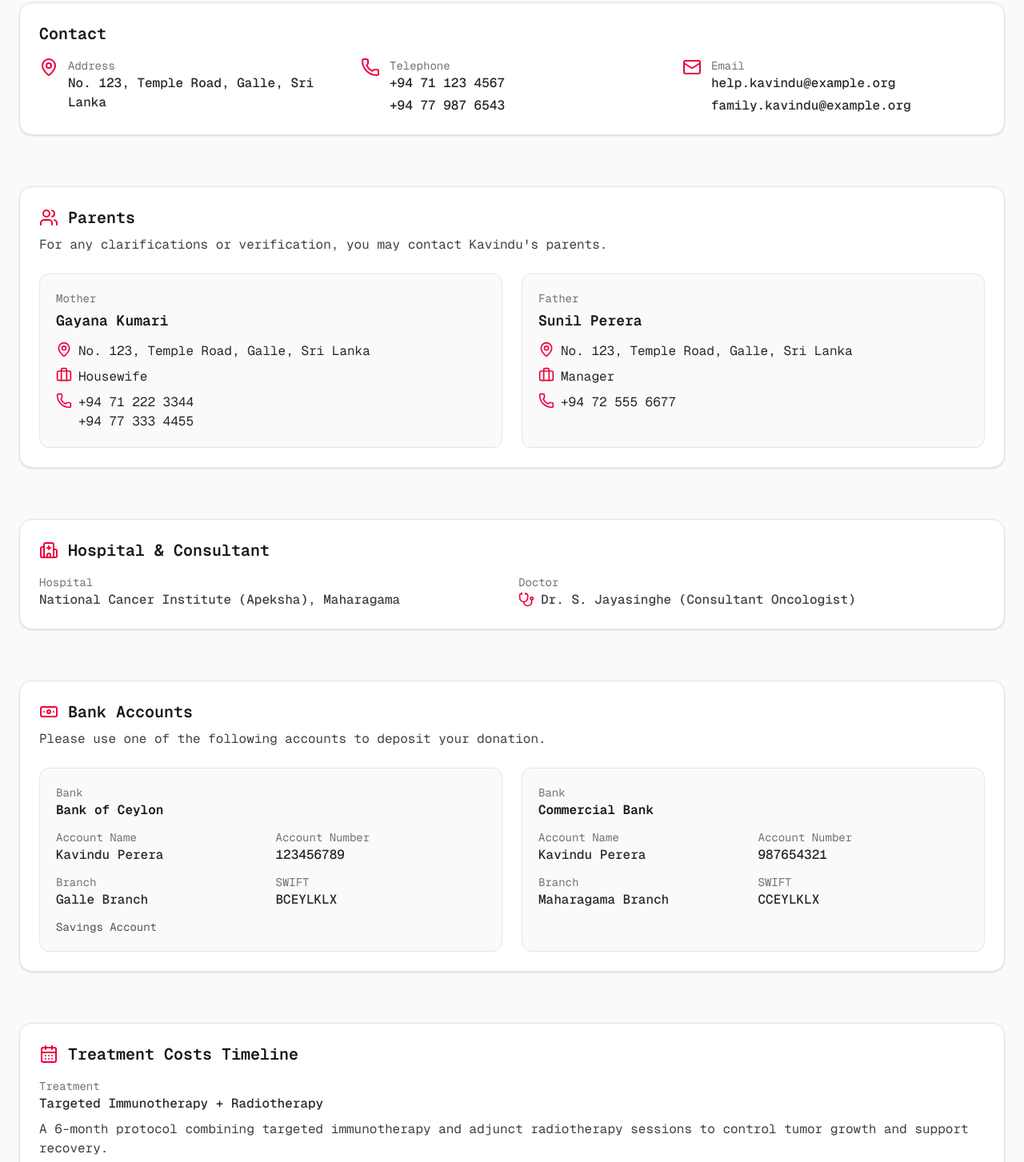
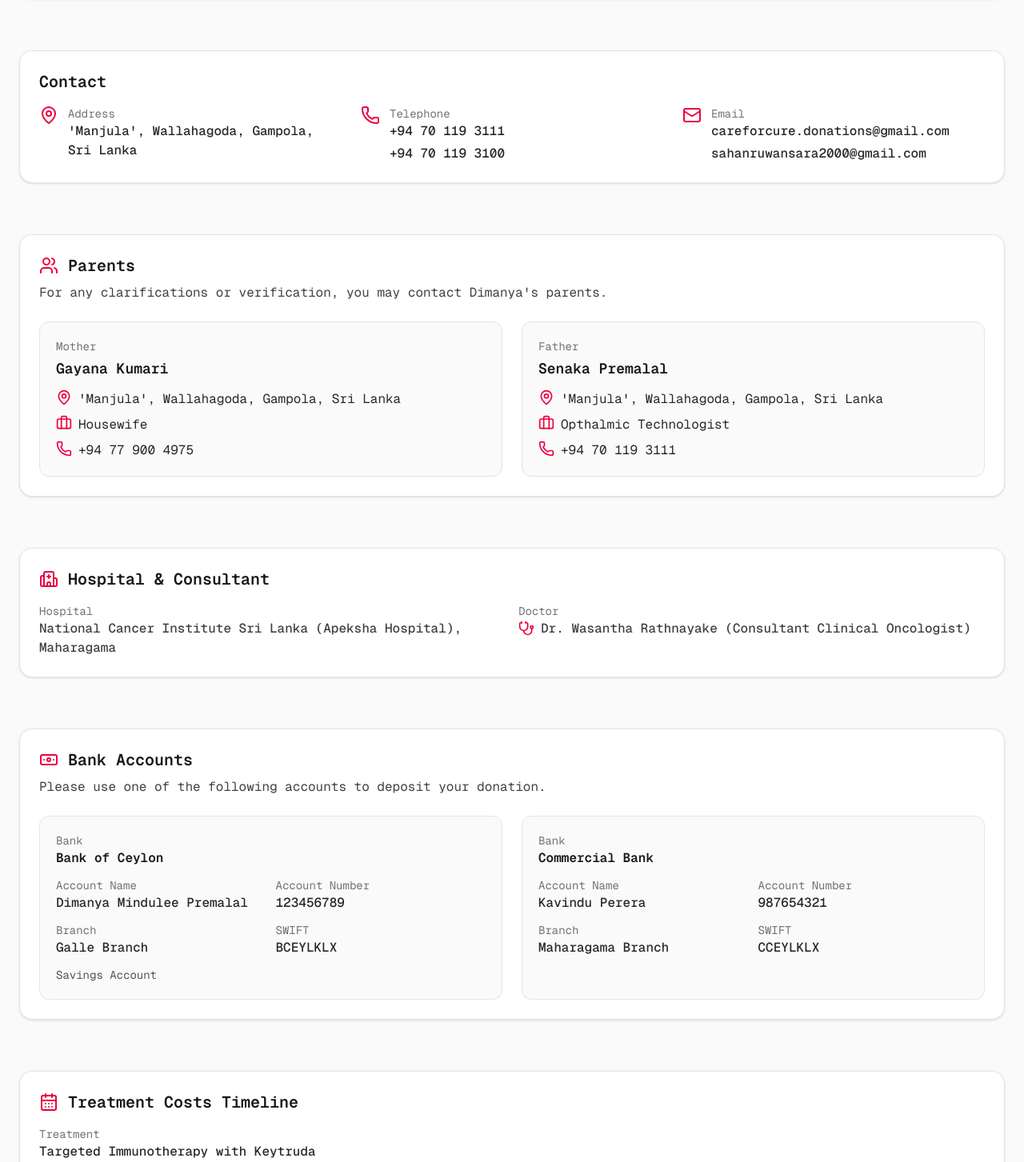
Before and after one commit to sankhaBA/cancer-patient-donation-site, a Next.js app: page / in a window 1280 px wide. Shown: the part 1177-2630 px from the top of the page at 80% size. Built offline with nearby package versions, Linux system fonts and the light colour scheme.

Commit message:
commit chnages

```diff
--- a/src/components/ParentsDetails.tsx
+++ b/src/components/ParentsDetails.tsx
@@ -48,7 +48,7 @@ export default function ParentsDetails({ mother, father }: ParentsDetailsProps)
           <h2 className="text-xl font-semibold text-zinc-900">Parents</h2>
         </div>
         <p className="mt-2 text-zinc-700">
-          For any clarifications or verification, you may contact Kavindu's parents.
+          For any clarifications or verification, you may contact Dimanya's parents.
         </p>
         <div className="mt-6 grid grid-cols-1 md:grid-cols-2 gap-6">
           <ParentCard label="Mother" parent={mother} />
--- a/src/data/dummy.ts
+++ b/src/data/dummy.ts
@@ -57,30 +57,30 @@ export type DonationSiteData = {
 
 export const dummyData: DonationSiteData = {
   patient: {
-    name: "Kavindu Perera",
+    name: "Dimanya Mindulee Premalal",
     age: 20,
   },
   disease: {
-    title: "Advanced Cutaneous Carcinoma",
+    title: "Malignant Melanoma Cancer",
     summary:
-      "Kavindu is a kind, resilient young Sri Lankan battling an aggressive form of skin cancer. Immediate multi-phase treatment is required to halt progression and protect vital functions. Your support directly funds his life-saving care.",
+      "Dimanya is a kind, resilient young Sri Lankan battling an aggressive form of skin cancer, currently at stage III. An immunotherapy course of Keytruda (Pembrolizumab) is required to improve her chances of remission and long-term survival.Your support can make a life-changing difference in her fight against this disease.",
   },
   docsLink:
-    "https://drive.google.com/drive/folders/EXAMPLE-VERIFIED-PATIENT-DOCUMENTS",
+    "https://drive.google.com/drive/folders/1Qvv_ZOpmq06cf0wz8RRJaILQ0WU-VZp6?usp=sharing",
   contact: {
     address:
-      "No. 123, Temple Road, Galle, Sri Lanka",
-    phones: ["+94 71 123 4567", "+94 77 987 6543"],
-    emails: ["help.kavindu@example.org", "family.kavindu@example.org"],
+      "'Manjula', Wallahagoda, Gampola, Sri Lanka",
+    phones: ["+94 70 119 3111", "+94 70 119 3100"],
+    emails: ["careforcure.donations@gmail.com", "sahanruwansara2000@gmail.com"],
   },
   hospital: {
-    hospital: "National Cancer Institute (Apeksha), Maharagama",
-    doctor: "Dr. S. Jayasinghe (Consultant Oncologist)",
+    hospital: "National Cancer Institute Sri Lanka (Apeksha Hospital), Maharagama",
+    doctor: "Dr. Wasantha Rathnayake (Consultant Clinical Oncologist)",
   },
   bankAccounts: [
     {
       bankName: "Bank of Ceylon",
-      accountName: "Kavindu Perera",
+      accountName: "Dimanya Mindulee Premalal",
       accountNumber: "123456789",
       branch: "Galle Branch",
       swift: "BCEYLKLX",
@@ -95,10 +95,10 @@ export const dummyData: DonationSiteData = {
     },
   ],
   treatmentPlan: {
-    treatmentName: "Targeted Immunotherapy + Radiotherapy",
+    treatmentName: "Targeted Immunotherapy with Keytruda",
     description:
-      "A 6-month protocol combining targeted immunotherapy and adjunct radiotherapy sessions to control tumor growth and support recovery.",
-    totalAmount: 8500000,
+      "A 1 year protocol combining targeted immunotherapy sessions to control cancer growth and support recovery.",
+    totalAmount: 6000000,
     currency: "LKR",
     deadlines: [
       { id: 1, title: "Phase 1", date: "2026-01-07", amount: 500000, description: "Medication procurement and session fees" },
@@ -123,15 +123,15 @@ export const dummyData: DonationSiteData = {
   parents: {
     mother: {
       name: "Gayana Kumari",
-      address: "No. 123, Temple Road, Galle, Sri Lanka",
+      address: "'Manjula', Wallahagoda, Gampola, Sri Lanka",
       occupation: "Housewife",
-      phones: ["+94 71 222 3344", "+94 77 333 4455"],
+      phones: ["+94 77 900 4975"],
     },
     father: {
-      name: "Sunil Perera",
-      address: "No. 123, Temple Road, Galle, Sri Lanka",
-      occupation: "Manager",
-      phones: ["+94 72 555 6677"],
+      name: "Senaka Premalal",
+      address: "'Manjula', Wallahagoda, Gampola, Sri Lanka",
+      occupation: "Opthalmic Technologist",
+      phones: ["+94 70 119 3111"],
     },
   },
 };
```
